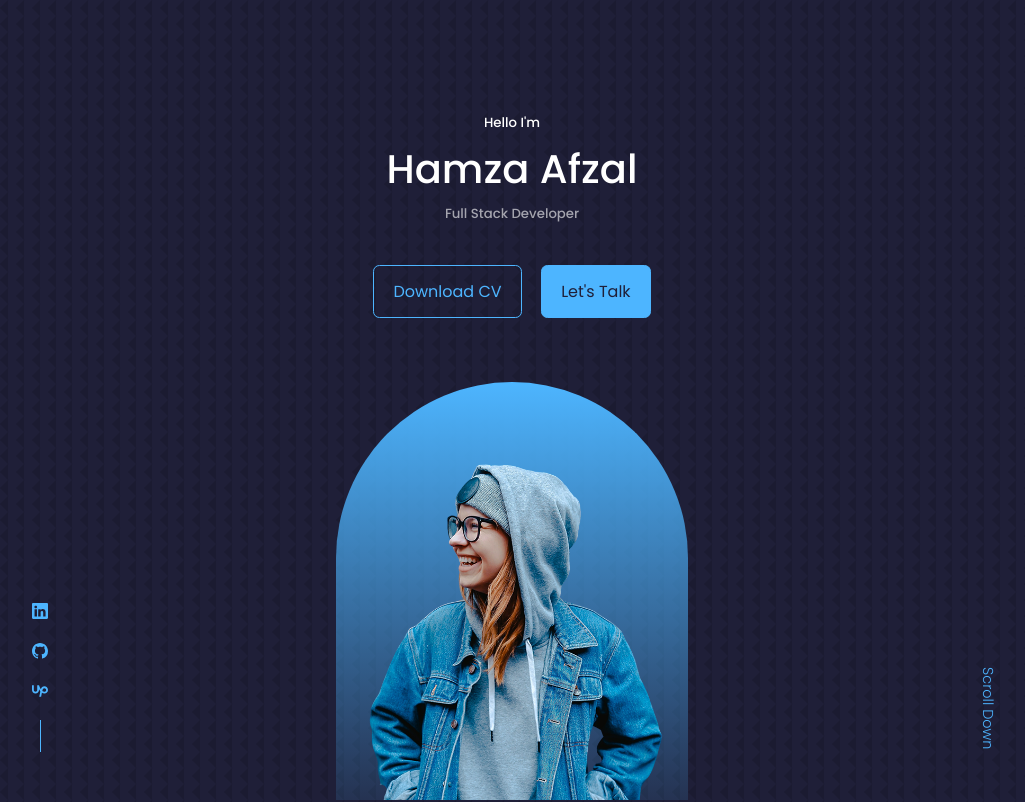
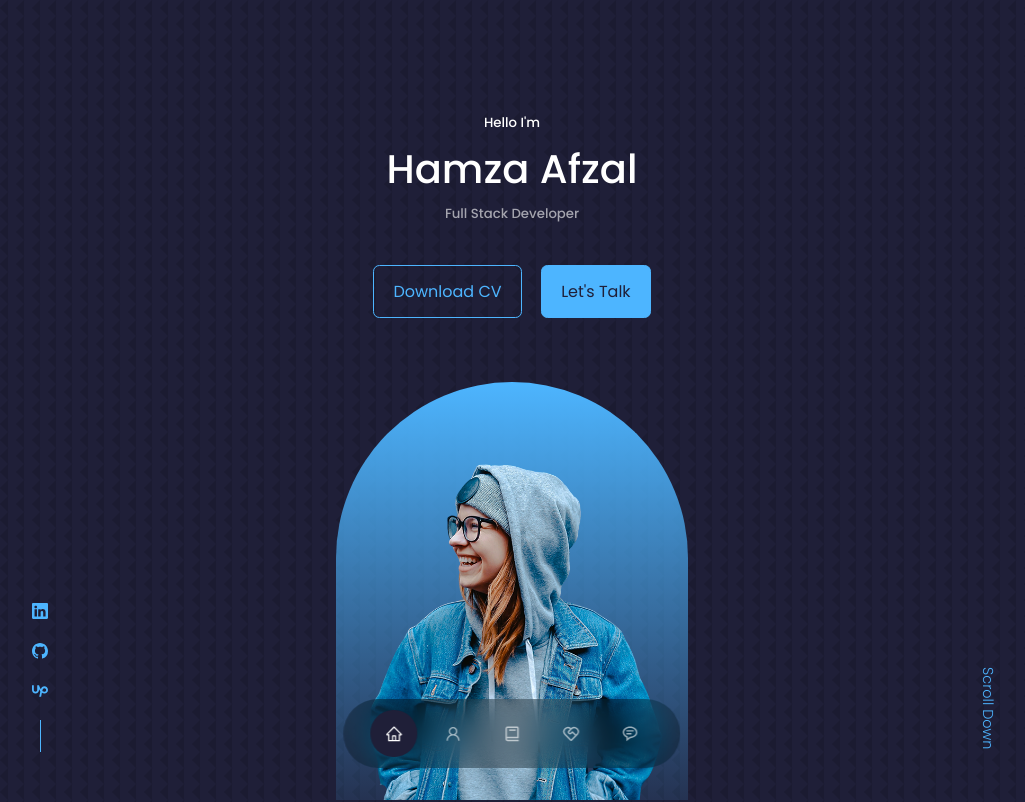
Before and after one commit to hamzaafzal9009/react-portfolio-website, a React (Create React App) app: page / in a window 1280 px wide. Shown: the top 802 px of the page, without its empty margins (128-1153 px from the left). Built offline with nearby package versions, Linux system fonts and the light colour scheme.

Commit message:
nav css added

```diff
--- a/src/components/nav/Nav.jsx
+++ b/src/components/nav/Nav.jsx
@@ -6,7 +6,7 @@
 const Nav = () => {
   return (
     <nav>
-      <a href="#">
+      <a href="#" className="active">
         <AiOutlineHome />
       </a>
       <a href="#about">
--- a/src/components/nav/nav.css
+++ b/src/components/nav/nav.css
@@ -0,0 +1,33 @@
+nav {
+    background: rgba(0,0,0,0.3);
+    width: max-content;
+    display: block;
+    padding: 0.7rem 1.7rem;
+    z-index: 2;
+    position: fixed;
+    left: 50%;
+    transform: translate(-50%);
+    bottom: 2rem;
+    display: flex;
+    gap: 0.8rem;
+    border-radius: 3rem;
+    backdrop-filter: blur(15px);
+}
+
+nav a{
+    background: transparent;
+    padding: 0.9rem;
+    border-radius:  50%;
+    display: flex;
+    color: var(--color-light);
+    font-size: 1.1rem;
+}
+
+nav a:hover {
+    background: rgba(0,0,0,0.3);
+}
+
+nav a.active {
+    background: var(--color-bg);
+    color: var(--color-white);
+}
```
